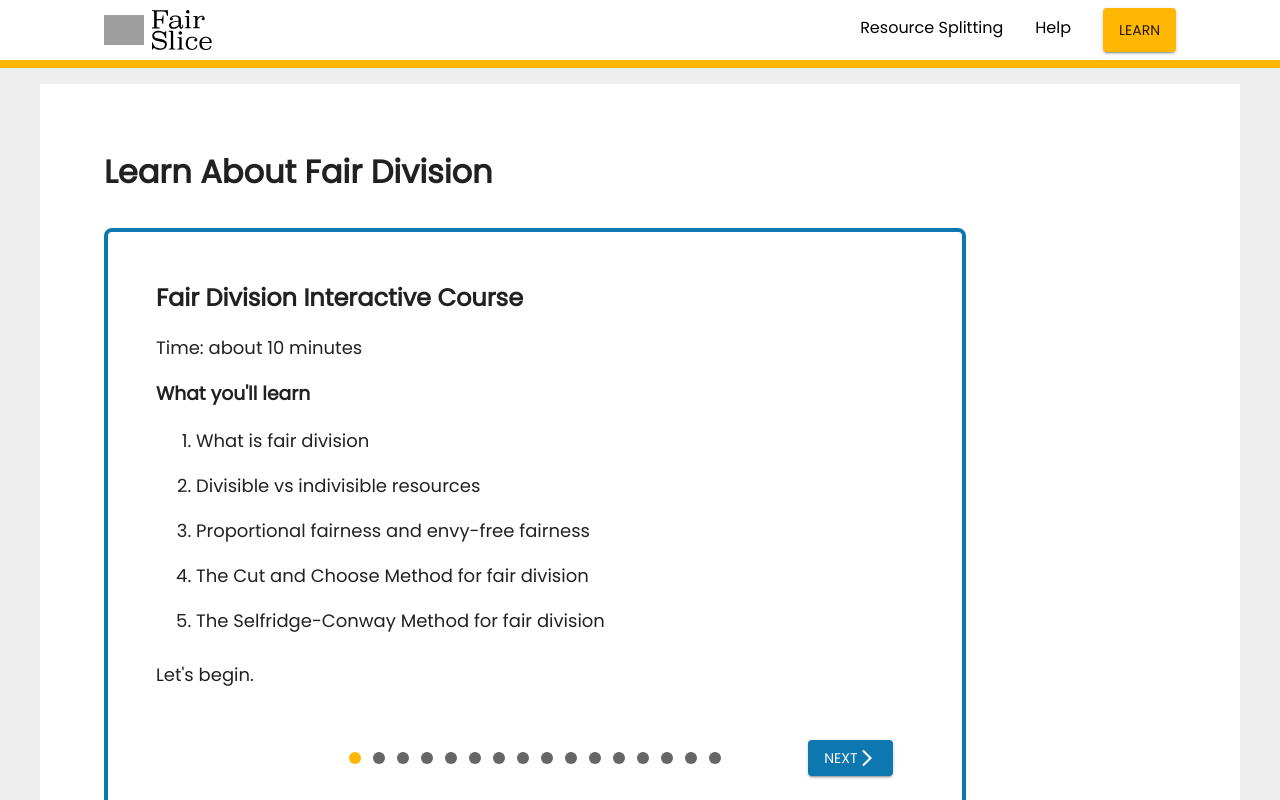
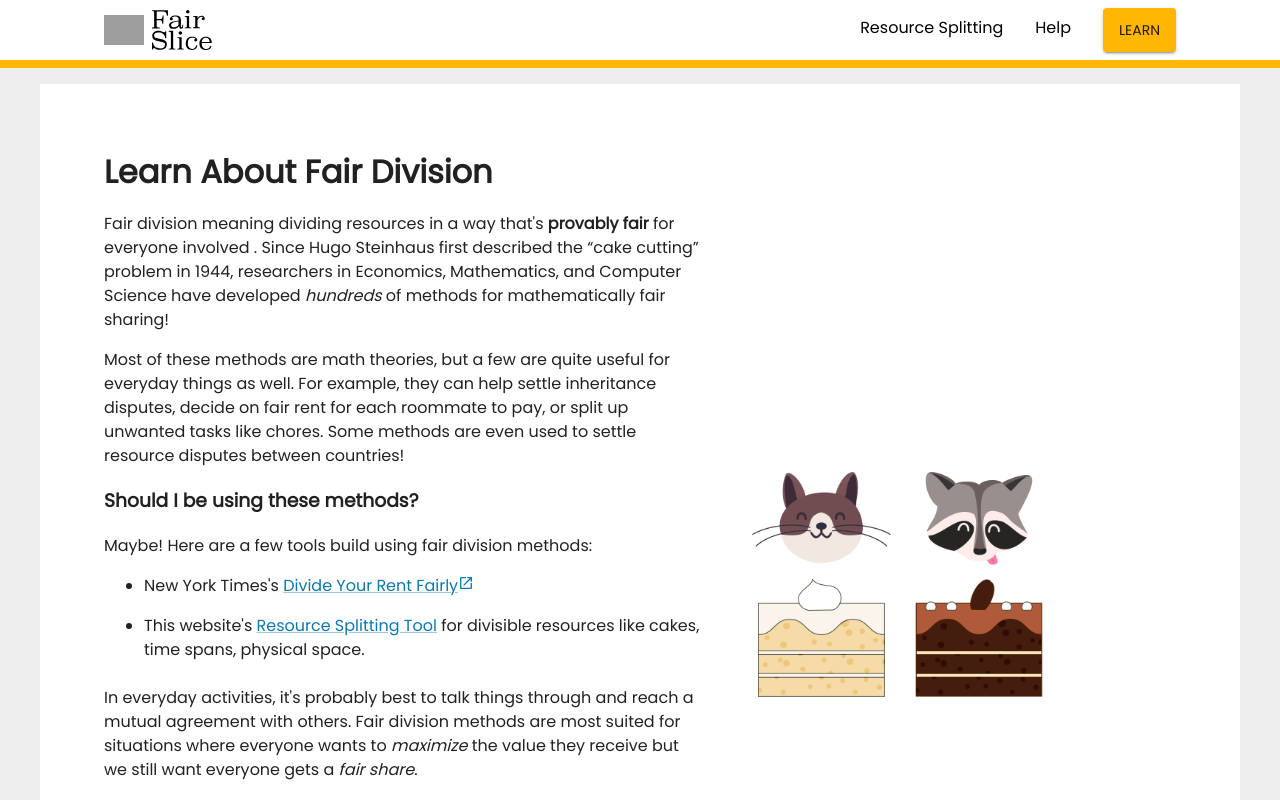
Before and after one commit to yongtenglei/cake, a React (Create React App) app: page /learn/1 in a window 1280 px wide. Shown: the top 800 px of the page. Built offline with nearby package versions, Linux system fonts and the light colour scheme; grey boxes are pictures that could not be loaded.

Commit message:
small improvement from user testing input

```diff
--- a/src/Graph/algorithm/cutAndChoose.ts
+++ b/src/Graph/algorithm/cutAndChoose.ts
@@ -2,10 +2,7 @@ import { Preferences, Slice } from '../../types'
 import { findCutLineByPercent } from './getValue'
 import { cutSlice } from './sliceUtils'
 
-export const cutAndChoose = (
-  preferences: Preferences,
-  cakeSize: number
-): Slice[] => {
+export const cutAndChoose = (preferences: Preferences, cakeSize: number): Slice[] => {
   if (preferences.length !== 2) {
     throw 'Cut and choose only works with two agents'
   }
--- a/src/Graph/components/Axes.tsx
+++ b/src/Graph/components/Axes.tsx
@@ -28,7 +28,7 @@ export const AxisLeft = ({ simple = false }: AxisProps) => {
         fill={labelColor}
         style={{ fontSize: labelSize }}
       >
-        Value
+        Preference Values
       </text>
 
       {yScale.ticks(simple ? 5 : 10).map((tickValue) => (
--- a/src/Graph/components/DrawingLayer.tsx
+++ b/src/Graph/components/DrawingLayer.tsx
@@ -83,7 +83,7 @@ export const DrawingLayer = ({
     }
   }
 
-  const onKeyUp = (event: React.KeyboardEvent<HTMLInputElement>) => {
+  const onKeyDown = (event: React.KeyboardEvent<HTMLInputElement>) => {
     const segs = changeSegmentWithKeyboard(
       event,
       segments,
@@ -147,7 +147,7 @@ export const DrawingLayer = ({
         onMouseMove={onMouseMove}
         onMouseDown={onMouseDown}
         onClick={onClick}
-        onKeyUp={onKeyUp}
+        onKeyDown={onKeyDown}
         onBlur={onBlur}
       >
         <svg width={width} height={height}>
--- a/src/Graph/components/Header/GraphButtons.tsx
+++ b/src/Graph/components/Header/GraphButtons.tsx
@@ -79,7 +79,7 @@ export const DrawingHeaderButtons = ({
 
       <MenuButton disabled={!allComplete || totalAgents < 2} onClick={onClickDone}>
         <CheckIcon />
-        Done
+        Split
       </MenuButton>
 
       <ExtraOptions uploadInput={uploadInput} preferences={preferences} resetInput={resetInput}/>
--- a/src/Graph/components/ResultsView/ResultsGraphs.tsx
+++ b/src/Graph/components/ResultsView/ResultsGraphs.tsx
@@ -53,7 +53,7 @@ export const ResultsGraphs = ({
 }: ResultsGraphsProps) => {
   const { labels, cakeSize, width, height, xScale } = useContext(GraphContext)
 
-  const [showLabels, setShowLabels] = useState(false)
+  const [showFullLabels, setShowFullLabels] = useState(false)
   const [showAllPreferences, setShowAllPreferences] = useState(false)
 
   const innerHeight =
@@ -82,11 +82,11 @@ export const ResultsGraphs = ({
           <FormControlLabel
             control={
               <Switch
-                onChange={(e) => setShowLabels(e.target.checked)}
-                checked={showLabels}
+                onChange={(e) => setShowFullLabels(e.target.checked)}
+                checked={showFullLabels}
               />
             }
-            label="Show labels"
+            label="Show label colors"
           />
         ) : null}
 
@@ -104,7 +104,7 @@ export const ResultsGraphs = ({
       <Box component="svg" width={totalWidth} height={totalHeight} sx={{ fontSize: 18 }} marginBottom={6}>
 
         {/* Section labels. Off by default because they clutter up the visual */}
-        {showLabels ? <TinySectionLabels margin={margin} height={innerHeight} /> : null}
+        <TinySectionLabels margin={margin} height={innerHeight} full={showFullLabels} />
 
         {/* Portion Size (percentage) label */}
         <text textAnchor="end" x={totalWidth} y={0} dominantBaseline={'hanging'}>
@@ -166,14 +166,14 @@ export const ResultsGraphs = ({
             return (
               <g transform={`translate(${xScale(cut)}, 0)`} key={cut}>
                 <line
-                  y1={-margin.top}
+                  y1={-3}
                   y2={innerHeight + offset}
                   strokeDasharray={6}
                   stroke="#666"
                   strokeWidth={1.5}
                 />
                 <text
-                  y={innerHeight + offset}
+                  y={innerHeight + offset + 2}
                   textAnchor="middle"
                   dominantBaseline="hanging"
                 >
--- a/src/Graph/components/SectionLabels.tsx
+++ b/src/Graph/components/SectionLabels.tsx
@@ -8,9 +8,10 @@ export const SectionLabels = () => {
 
   return (
     <g transform={`translate(0,-${offset})`}>
-      {labels.length === 0
-        ? <rect x={0} y={0} width={getInnerWidth(width)} height={offset} fill="#ddd" />
-        : labels.map((label) => {
+      {labels.length === 0 ? (
+        <rect x={0} y={0} width={getInnerWidth(width)} height={offset} fill="#ddd" />
+      ) : (
+        labels.map((label) => {
           const x1 = xScale(label.start)
           const x2 = xScale(label.end)
           const labelWidth = x2 - x1
@@ -37,7 +38,8 @@ export const SectionLabels = () => {
               />
             </React.Fragment>
           )
-          })}
+        })
+      )}
     </g>
   )
 }
@@ -49,9 +51,10 @@ interface TinySectionLabelsProps {
     bottom: number
   }
   height: number
+  full: boolean
 }
 
-export const TinySectionLabels = ({ margin, height }: TinySectionLabelsProps) => {
+export const TinySectionLabels = ({ margin, height, full }: TinySectionLabelsProps) => {
   const { xScale, labels } = useContext(GraphContext)
   return (
     <g transform={`translate(${margin.left},0)`}>
@@ -72,6 +75,7 @@ export const TinySectionLabels = ({ margin, height }: TinySectionLabelsProps) =>
             >
               {label.name}
             </text>
+            {full ? (
               <rect
                 y={margin.top}
                 x={x1}
@@ -80,6 +84,7 @@ export const TinySectionLabels = ({ margin, height }: TinySectionLabelsProps) =>
                 fill={label.color}
                 fillOpacity={0.4}
               />
+            ) : null}
           </React.Fragment>
         )
       })}
--- a/src/Graph/components/adjustSegments.ts
+++ b/src/Graph/components/adjustSegments.ts
@@ -100,6 +100,8 @@ export const changeSegmentWithKeyboard = (
     if (!val) {
       return
     }
+    // prevent arrow keys from scrolling
+    event.preventDefault()
     const seg = segments.find((seg) => seg.id === xMovingId)
     if(seg === undefined) {
       return segments
@@ -119,6 +121,8 @@ export const changeSegmentWithKeyboard = (
     if (!val) {
       return
     }
+    // prevent arrow keys from scrolling
+    event.preventDefault()
     // flat
     if (yMovingId) {
       return segments.map((seg) => {
--- a/src/Pages/LearningPage/LearningPage.tsx
+++ b/src/Pages/LearningPage/LearningPage.tsx
@@ -1,10 +1,67 @@
-import { Box } from '@mui/material'
+import { Box, Stack } from '@mui/material'
 import { LearningPath } from './LearningPath'
+import { TextContainer } from '../../Layouts'
+import { Link } from '../../components/Link'
+import cake from '../../images/happy with cake.png'
 
 export const LearningPage = () => {
   return (
     <article>
-      <Box component="h1" marginBottom={4}>Learn About Fair Division</Box>
+      <Box component="h1">Learn About Fair Division</Box>
+      <Stack direction={{ xs: 'column-reverse', sm: 'row' }}>
+        <TextContainer sx={{ marginBottom: 8 }}>
+          <p>
+            Fair division meaning dividing resources in a way that's{' '}
+            <strong>provably fair </strong> for everyone involved . Since Hugo Steinhaus
+            first described the “cake cutting” problem in 1944,
+            researchers in Economics, Mathematics, and Computer Science have developed{' '}
+            <em>hundreds</em> of methods for mathematically fair sharing!
+          </p>
+          <p>
+            Most of these methods are math theories, but a few are quite useful for
+            everyday things as well. For example, they can help settle inheritance
+            disputes, decide on fair rent for each roommate to pay, or split up unwanted
+            tasks like chores. Some methods are even used to settle resource disputes
+            between countries!
+          </p>
+          <h3>Should I be using these methods?</h3>
+          <p>Maybe! Here are a few tools build using fair division methods:</p>
+          <ul>
+            <li>
+              New York Times's{' '}
+              <Link href="https://www.nytimes.com/interactive/2014/science/rent-division-calculator.html">
+                Divide Your Rent Fairly
+              </Link>
+            </li>
+            <li>
+              This website's <Link href={'/graph'}>Resource Splitting Tool</Link> for
+              divisible resources like cakes, time spans, physical space.
+            </li>
+          </ul>
+          <p>
+            In everyday activities, it's probably best to talk things through and reach a
+            mutual agreement with others. Fair division methods are most suited for
+            situations where everyone wants to <em>maximize</em> the value they receive
+            but we still want everyone gets a <em>fair share</em>.
+          </p>
+          <p>
+            If you are curious to learn the logic behind provably fair solutions, I've
+            developed a <strong>fun, interactive course</strong>. You'll get to explore the famous cake
+            cutting problem, which is the heart of the fair division field. Please check
+            it out!
+          </p>
+        </TextContainer>
+        <Stack marginX={6} justifyContent="center">
+          <Box
+            component="img"
+            src={cake}
+            alt="A happy cartoon cat with a slice of vanilla cake and a happy cartoon raccoon with a slice of chocolate cake"
+            maxWidth={300}
+            width={'100%'}
+            minWidth={200}
+          />
+        </Stack>
+      </Stack>
       <LearningPath />
     </article>
   )
--- a/src/Pages/LearningPage/LearningPath.tsx
+++ b/src/Pages/LearningPage/LearningPath.tsx
@@ -608,10 +608,15 @@ const MeasuringPreference = () => {
       {cutPoint ? (
         <>
           <p>
-            Based on how you marked the values, the cake on <strong>either side</strong>{' '}
-            of this dotted line equal to you, <sup>1</sup>
+            Based on <strong>how you marked your preferences</strong>, the cake on both
+            sides of this dotted line are each worth <sup>1</sup>
             &frasl;
-            <sub>2</sub> of the total cake. We don't know which piece Aki will choose yet.
+            <sub>2</sub> of the total cake to you. Remember, we don't know which piece Aki will
+            choose yet.
+          </p>
+          <p>
+            If you wouldn't be happy receiving the left or right piece, feel free to{' '}
+            <em>Redo</em> your preferences.
           </p>
 
           <Box width="fit-content" marginX="auto" position="relative">
```
Also changed, not shown: src/images/happy with cake.png (added). Lines whose indentation alone changed are shown as unchanged.
